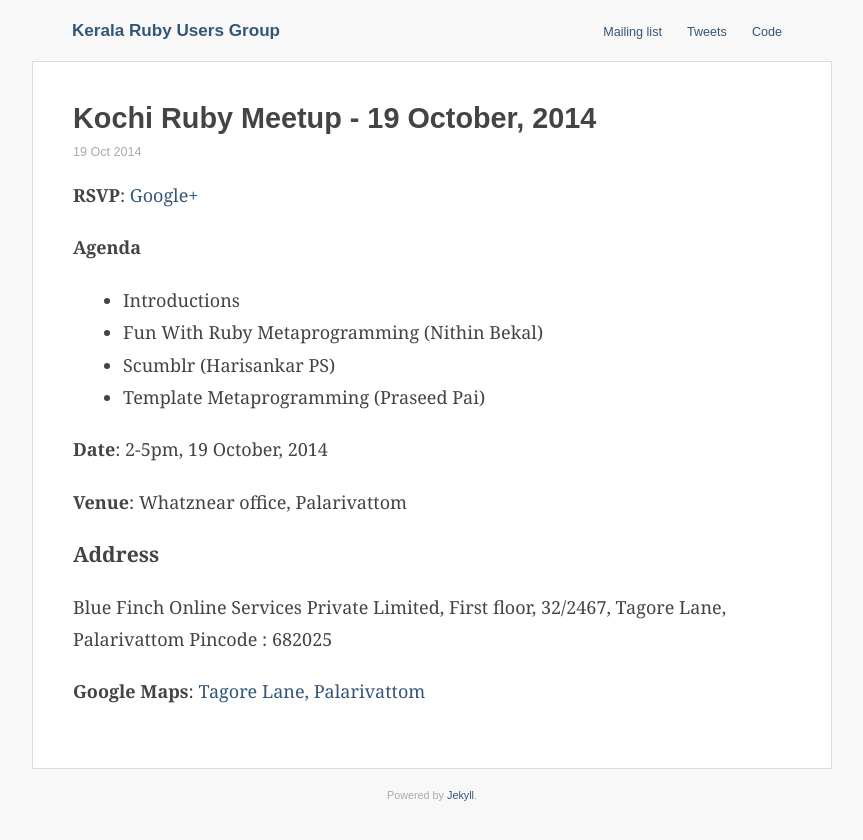
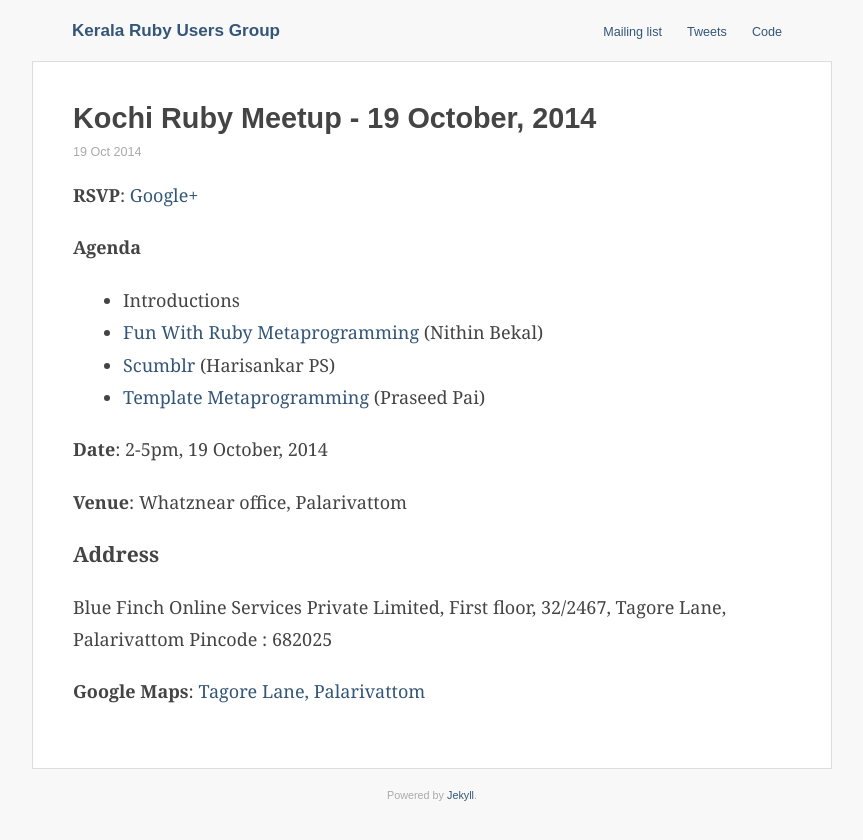
Before and after one commit to krug/krug.github.io, a Jekyll site: the page built from _posts/2014-10-19-oct-2014-kochi-meetup.md, in a window 1280 px wide. Shown: the top 840 px of the page, without its empty margins (208-1071 px from the left). Built offline with Jekyll 4.4.1, drawn with Linux system fonts in a browser that asks for light colours; some of the changed lines change nothing that is shown.

Commit message:
Links related to talks

```diff
--- a/_posts/2014-10-19-oct-2014-kochi-meetup.md
+++ b/_posts/2014-10-19-oct-2014-kochi-meetup.md
@@ -10,9 +10,9 @@ categories: meetups
 # Agenda
 
 * Introductions
-* Fun With Ruby Metaprogramming (Nithin Bekal)
-* Scumblr (Harisankar PS)
-* Template Metaprogramming (Praseed Pai)
+* [Fun With Ruby Metaprogramming](http://nithinbekal.com/slides/metaprogramming-tricks/) (Nithin Bekal)
+* [Scumblr](https://github.com/Netflix/Scumblr) (Harisankar PS)
+* [Template Metaprogramming](http://praseedp.blogspot.in/2014/10/tomorrows-ruby-meetup-covers-topic-of.html) (Praseed Pai)
 
 **Date**: 2-5pm, 19 October, 2014
 
```
